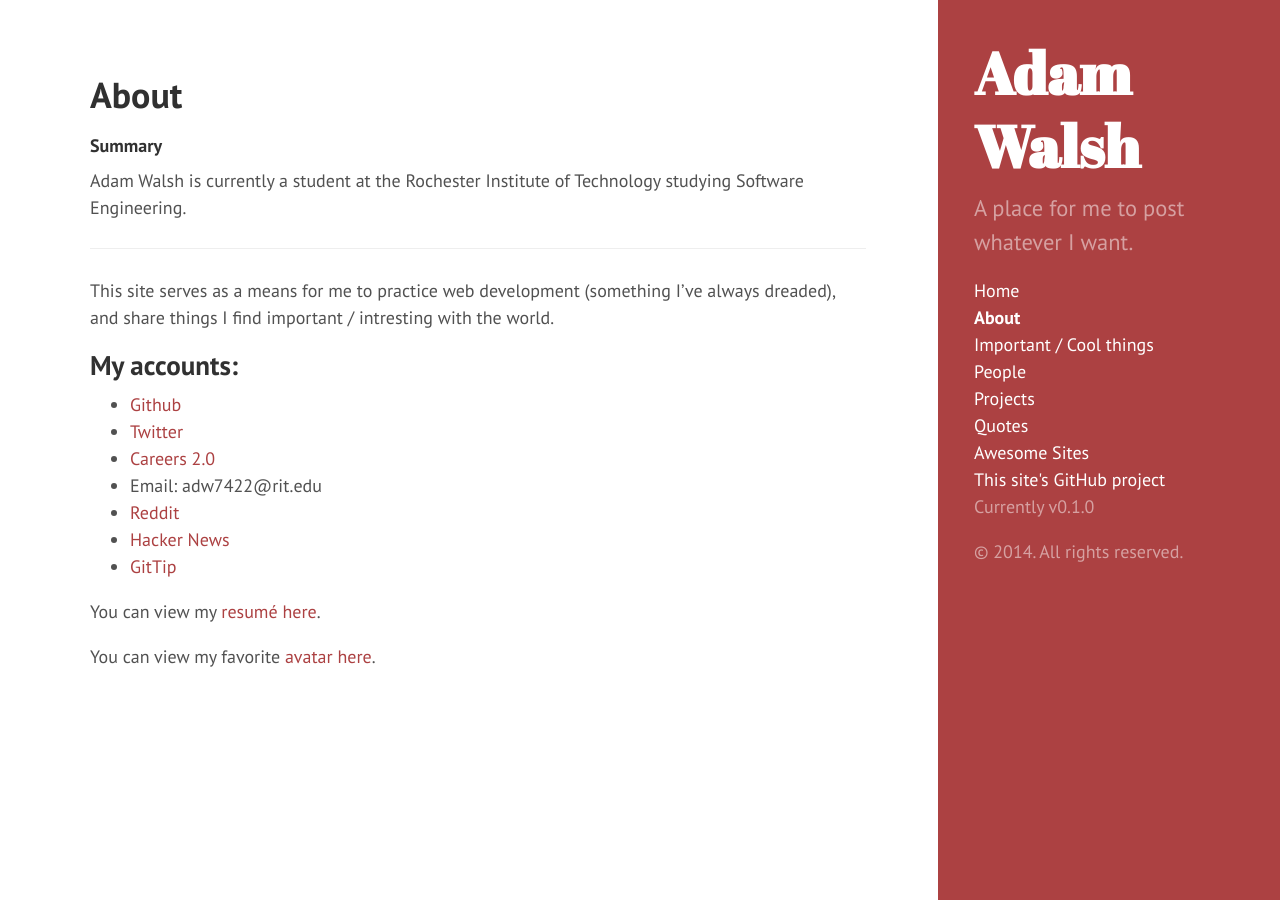
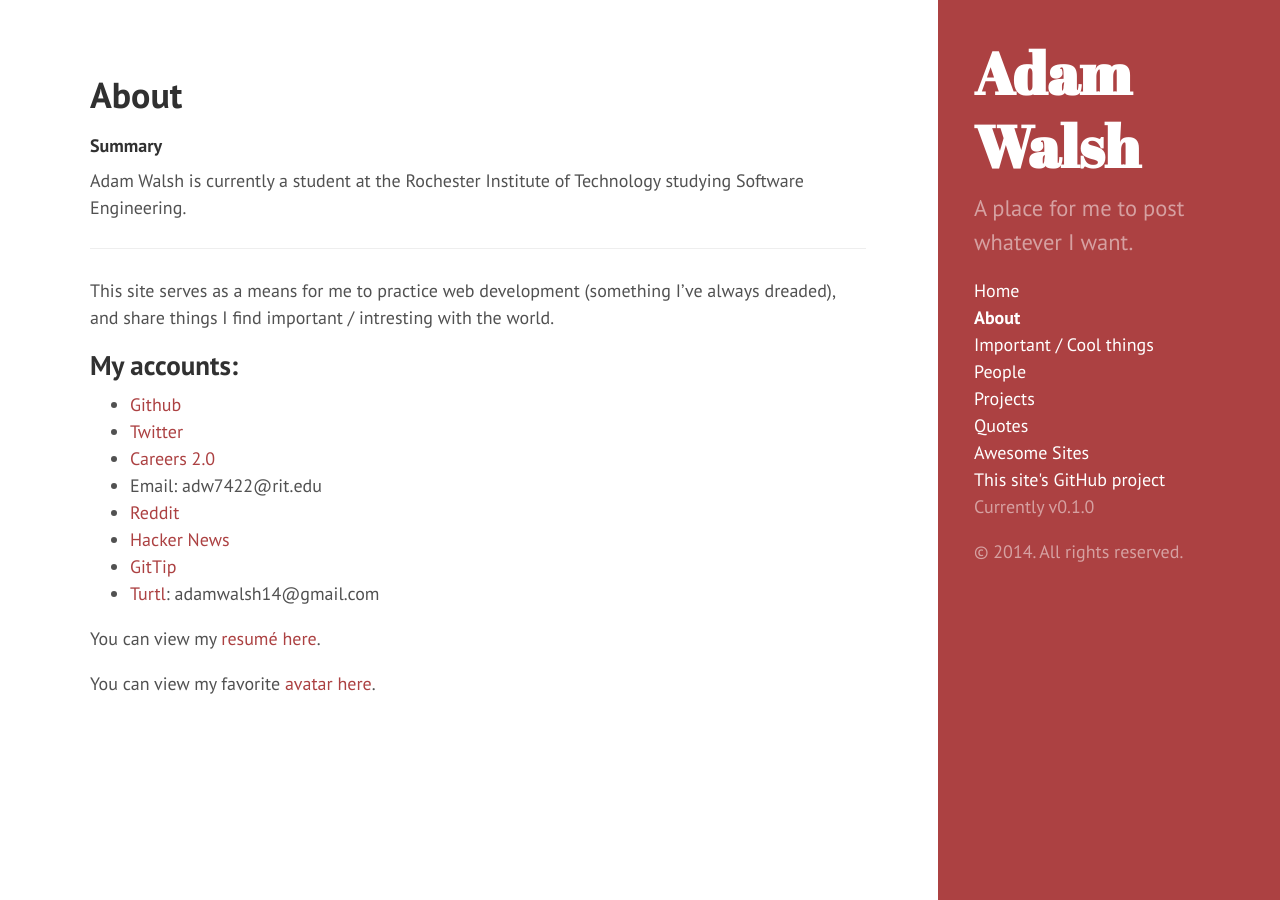
Before and after one commit to walshie4/walshie4.github.io, a Jekyll site: the page built from about.md, in a window 1280 px wide. Built offline with Jekyll 4.4.1, drawn with Linux system fonts in a browser that asks for light colours; Markdown is read by kramdown in place of the engine named in the settings.

Commit message:
Added Turtl persona to about page

```diff
--- a/about.md
+++ b/about.md
@@ -24,6 +24,7 @@ My accounts:
 <script data-gittip-username="walshie4"
         data-gittip-widget="button"
                 src="//gttp.co/v1.js"></script>
+* [Turtl](https://turtl.it/): adamwalsh14@gmail.com
 
 You can view my [resumé here](/Resume.pdf).
 
```
